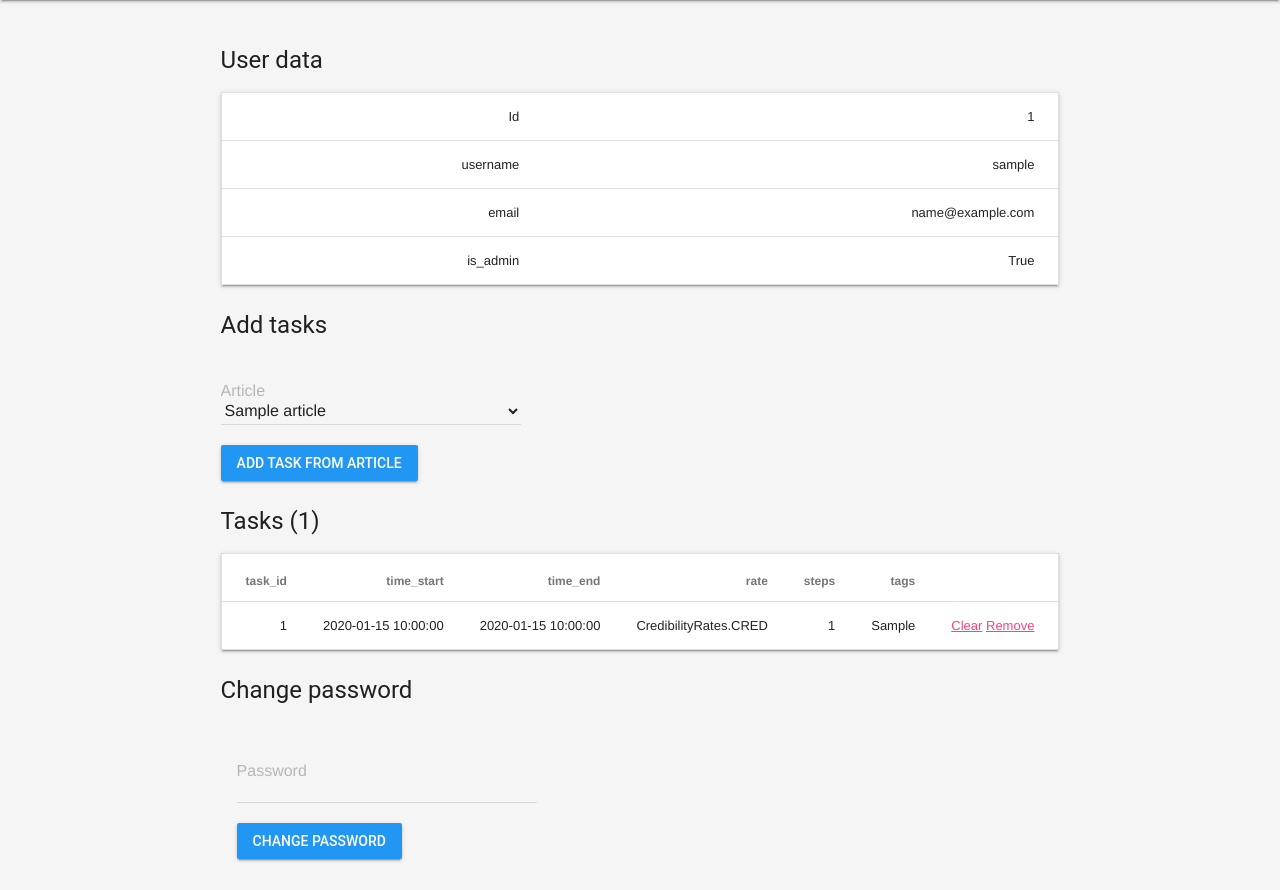
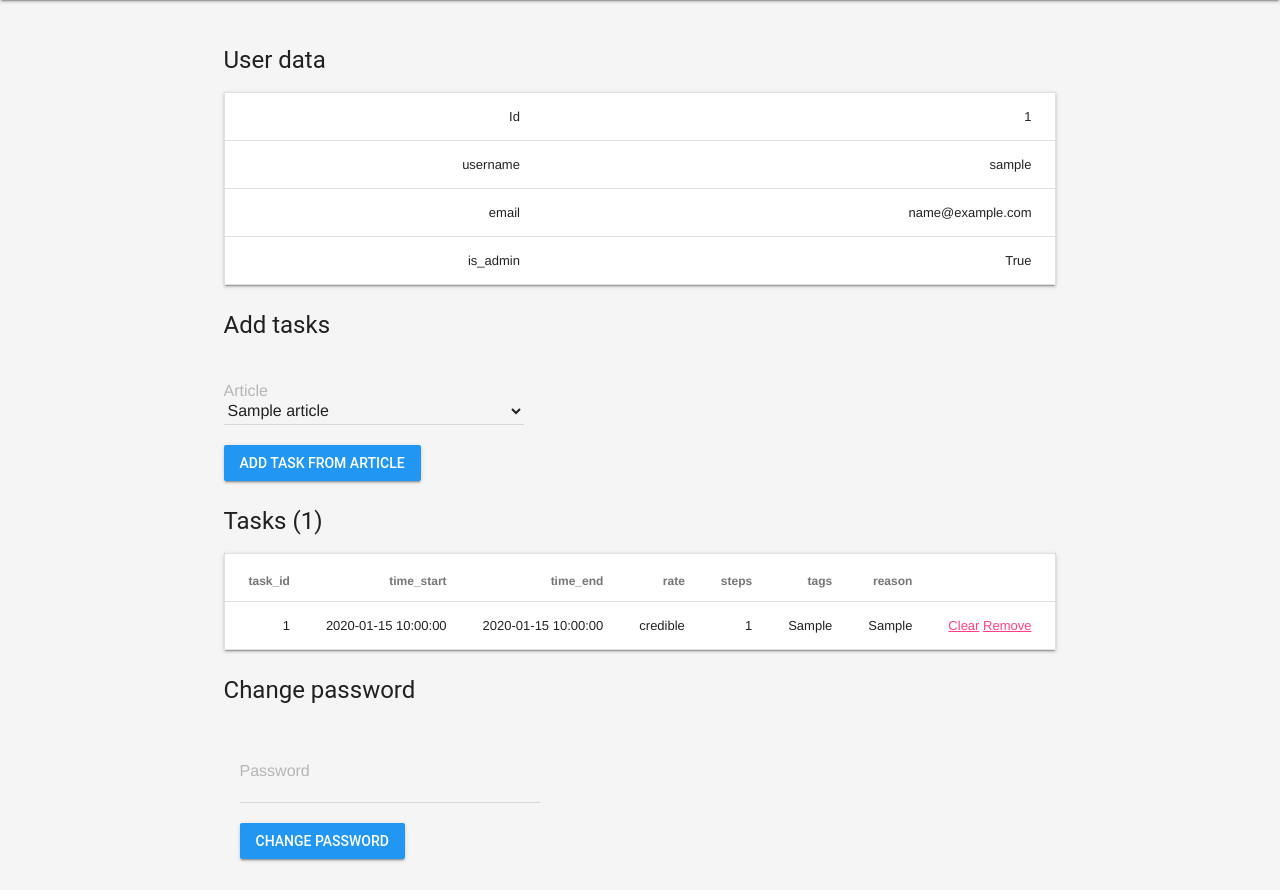
Before and after one commit to alenabozny/med_credibility_surveys, a Flask app: page /admin/user/1 in a window 1280 px wide. Shown: the part 64-954 px from the top of the page. Run offline with Flask 2, Linux system fonts and the light colour scheme; a user stored in the database is signed in; tables that the repository leaves empty hold one stand-in row (values such as "Sample post").

Commit message:
small fixes

```diff
--- a/app/admin/routes.py
+++ b/app/admin/routes.py
@@ -151,6 +151,7 @@ def clear_task(user_id, task_id):
     task.time_end = null()
     task.time_start = null()
     task.steps = null()
+    task.reason = null()
     db.session.commit()
 
     return redirect(url_for('admin.user_details', user_id=user_id))
--- a/app/admin/templates/user_admin.html
+++ b/app/admin/templates/user_admin.html
@@ -37,23 +37,27 @@
         <h4>Tasks ({{ user.tasks.__len__() }})</h4>
         <table class="mdl-data-table mdl-data-table--selectable mdl-shadow--2dp admin-user-table">
             <thead>
+                <tr>
                     <th>task_id</th>
                     <th>time_start</th>
                     <th>time_end</th>
                     <th>rate</th>
                     <th>steps</th>
                     <th>tags</th>
+                    <th>reason</th>
                     <th></th>
+                </tr>
             </thead>
             <tbody>
             {% for task in user.tasks %}
                 <tr>
                     <td>{{ task.task_id }}</td>
-                    <td>{{ task.time_start }}</td>
-                    <td>{{ task.time_end}}</td>
-                    <td>{{ task.rate}}</td>
-                    <td>{{ task.steps}}</td>
-                    <td>{{ task.tags}}</td>
+                    <td>{{ task.time_start.strftime('%Y-%m-%d %H:%M:%S') if task.time_start }}</td>
+                    <td>{{ task.time_end.strftime('%Y-%m-%d %H:%M:%S') if task.time_end }}</td>
+                    <td>{{ task.rate.value if task.rate }}</td>
+                    <td>{{ task.steps if task.steps }}</td>
+                    <td>{{ task.tags if task.tags }}</td>
+                    <td>{{ task.reason if task.reason }}</td>
                     <td>
                        {% if(task.rate) %}
                            <a href="{{ url_for('admin.clear_task', user_id=user.id, task_id=task.task_id) }}">Clear</a>
--- a/app/models.py
+++ b/app/models.py
@@ -107,6 +107,7 @@ class Task(db.Model):
     rate = db.Column(db.Enum(CredibilityRates))
     steps = db.Column(db.Integer)
     tags = db.Column(db.String(200))
+    reason = db.Column(db.String(200))
 
     def __repr__(self):
         return '<Task for sentence "{}" from article {}.>'.format(self.sentence.body, self.sentence.article_id)
--- a/app/routes.py
+++ b/app/routes.py
@@ -74,7 +74,7 @@ def perform_task(task_id):
             keywords = ""
 
         return render_template(
-            'example_task.html',
+            'task.html',
             title='Task',
             sentences=task.sentence.get_context_sentences(),
             options=[e.value for e in CredibilityRates],
@@ -88,6 +88,7 @@ def perform_task(task_id):
         rate = request.form['rate']
         steps = request.form['steps']
         tags = request.form.getlist('tag')
+        reason = request.form['reason']
 
         task = Task.query.filter_by(task_id=task_id, user_id=current_user.id).first()
         task.time_start = datetime.fromtimestamp(int(time_start) / 1000)
@@ -95,6 +96,7 @@ def perform_task(task_id):
         task.rate = CredibilityRates(rate)
         task.tags = ','.join(tags)
         task.steps = int(steps)
+        task.reason = reason
 
         db.session.commit()
 
--- a/app/static/css/main.css
+++ b/app/static/css/main.css
@@ -92,7 +92,7 @@
 }
 
 #tags {
-    padding-bottom: 10px;
+    padding: 0 10px 10px 10px;
 }
 
 #tags div{
@@ -102,16 +102,27 @@
 }
 
 #tags h4 {
-    padding: 10px 0 0 10px;
+    padding: 10px 0 0 0;
     margin: 0;
     border-top: 1px solid rgba(0,0,0,.1);
     font-size: 1.2rem;
 }
 
+#tags textarea {
+    box-sizing: border-box;
+    margin-top: 10px;
+    border: 1px solid rgba(0,0,0,.1);
+    padding: 10px;
+}
+
 #tags.hide {
-    opacity: 0;
+    display: none;
 }
 
 #tags .mdl-radio__label {
     padding: 0 10px;
 }
+
+#sentenceBody {
+    color: #000;
+}
--- a/app/templates/login.html
+++ b/app/templates/login.html
@@ -2,7 +2,7 @@
 
 {% block content %}
 
-    <div class="mdl-card mdl-shadow--2dp mdl-color--white">
+    <div class="mdl-card § mdl-color--white">
         <div class="mdl-card__title">
             <h2 class="mdl-card__title-text">Sign In</h2>
         </div>
--- a/app/templates/example_task.html
+++ b/app/templates/task.html
@@ -61,6 +61,8 @@
                             </label>
                         {%  endfor %}
                     </div>
+                    <label for="reason">Other reason</label>
+                    <textarea id="reason" class="mdl-textfield__input" name="reason"></textarea>
                 </div>
 
                 <div class="mdl-card__actions mdl-card--border task-buttons">
```
Also changed, not shown: app/templates/index.html (+1 -12 lines), migrations/versions/280dfd67f191_.py (added, +32 -0 lines), app.db, app/admin/templates/admin.html (indentation only). Lines whose indentation alone changed are shown as unchanged.
